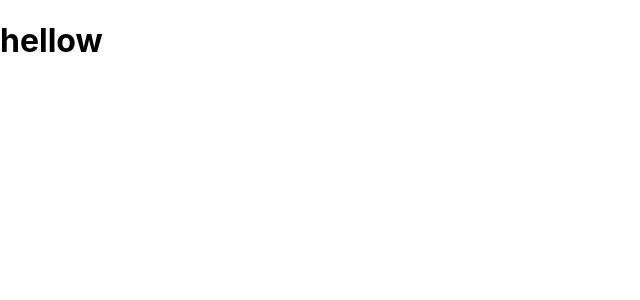
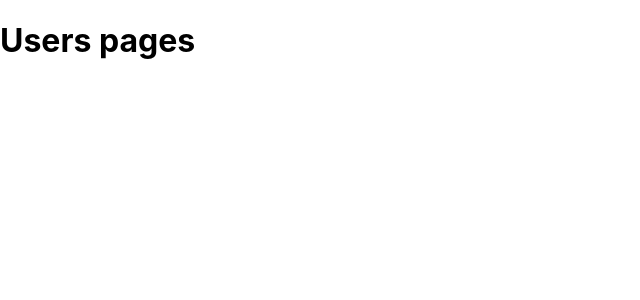
Before and after one commit to Qianwen-Pan/UrbanExplorer, a React (Create React App) app: page / in a window 1280 px wide. Shown: the top 300 px of the page, without its empty margins (0-640 px from the left). Built offline with nearby package versions, Linux system fonts and the light colour scheme.

Commit message:
Add pages&routers

```diff
--- a/src/App.js
+++ b/src/App.js
@@ -1,9 +1,24 @@
+import React from "react";
+import {
+  BrowserRouter as Router,
+  Route,
+  Routes,
+} from "react-router-dom";
+import "./App.css";
 
-import './App.css';
+import Users from "./user/pages/Users";
+import NewPlaces from "./places/pages/NewPlaces";
+import NotFound from "./shared/pages/NotFound";
 
 function App() {
   return (
-    <h1>hellow</h1>
+    <Router>
+      <Routes>
+        <Route path="/" element={<Users />} />
+        <Route path="/new/places" element={<NewPlaces />} />
+        <Route path="*" element={<NotFound />} />
+      </Routes>
+    </Router>
   );
 }
 
--- /dev/null
+++ b/src/places/pages/NewPlaces.js
@@ -0,0 +1,7 @@
+import React from "react";
+
+function NewPlaces() {
+    return <h1>new places</h1>
+}
+
+export default NewPlaces;
--- /dev/null
+++ b/src/shared/pages/NotFound.js
@@ -0,0 +1,7 @@
+import React from "react";
+
+function NotFound() {
+    return <h1>404</h1>
+}
+
+export default NotFound;
--- /dev/null
+++ b/src/user/pages/Users.js
@@ -0,0 +1,7 @@
+import React from "react";
+
+function Users() {
+    return <h1>Users pages</h1>
+}
+
+export default Users;
```
